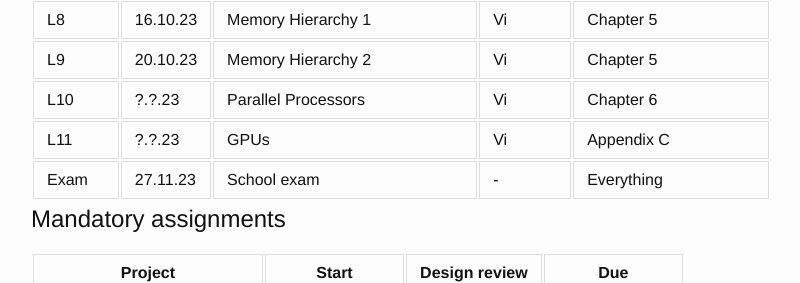
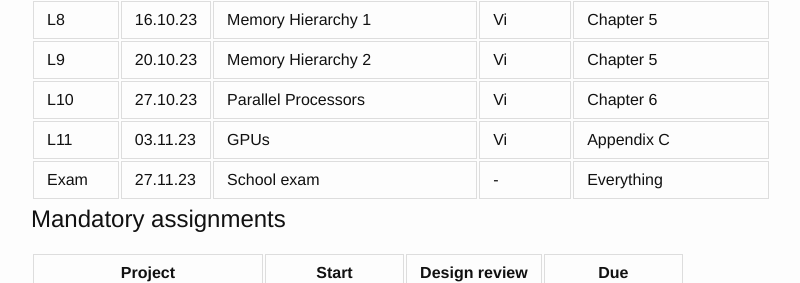
Before and after one commit to uit-inf-2200-f23/uit-inf-2200-f23.github.io, a Jekyll site: the page built from index.md, in a window 1280 px wide. Shown: the part 1544-1827 px from the top of the page, without its empty margins (239-1039 px from the left). Built offline with Jekyll 4.4.1, drawn with Linux system fonts in a browser that asks for light colours; our own code applies the rules of GitHub Pages for plain Markdown files.

Commit message:
Update index.md
add dates for lectures

```diff
--- a/index.md
+++ b/index.md
@@ -46,8 +46,8 @@ You can read more about plagiarism and cheating on: https://en.uit.no/sensor/art
 | P3   | 13.10.23 | Precepts 3   | Lars Ailo | -          |
 | L8   | 16.10.23 | Memory Hierarchy 1       | Vi         | Chapter 5 |
 | L9   | 20.10.23 | Memory Hierarchy 2       | Vi         | Chapter 5 |
-| L10  | ?.?.23 | Parallel Processors        | Vi         | Chapter 6 |
-| L11  | ?.?.23 | GPUs                       | Vi        | Appendix C |
+| L10  | 27.10.23 | Parallel Processors        | Vi         | Chapter 6 |
+| L11  | 03.11.23 | GPUs                       | Vi        | Appendix C |
 | Exam | 27.11.23 | School exam  | -         | Everything |
 
 ## Mandatory assignments
```
